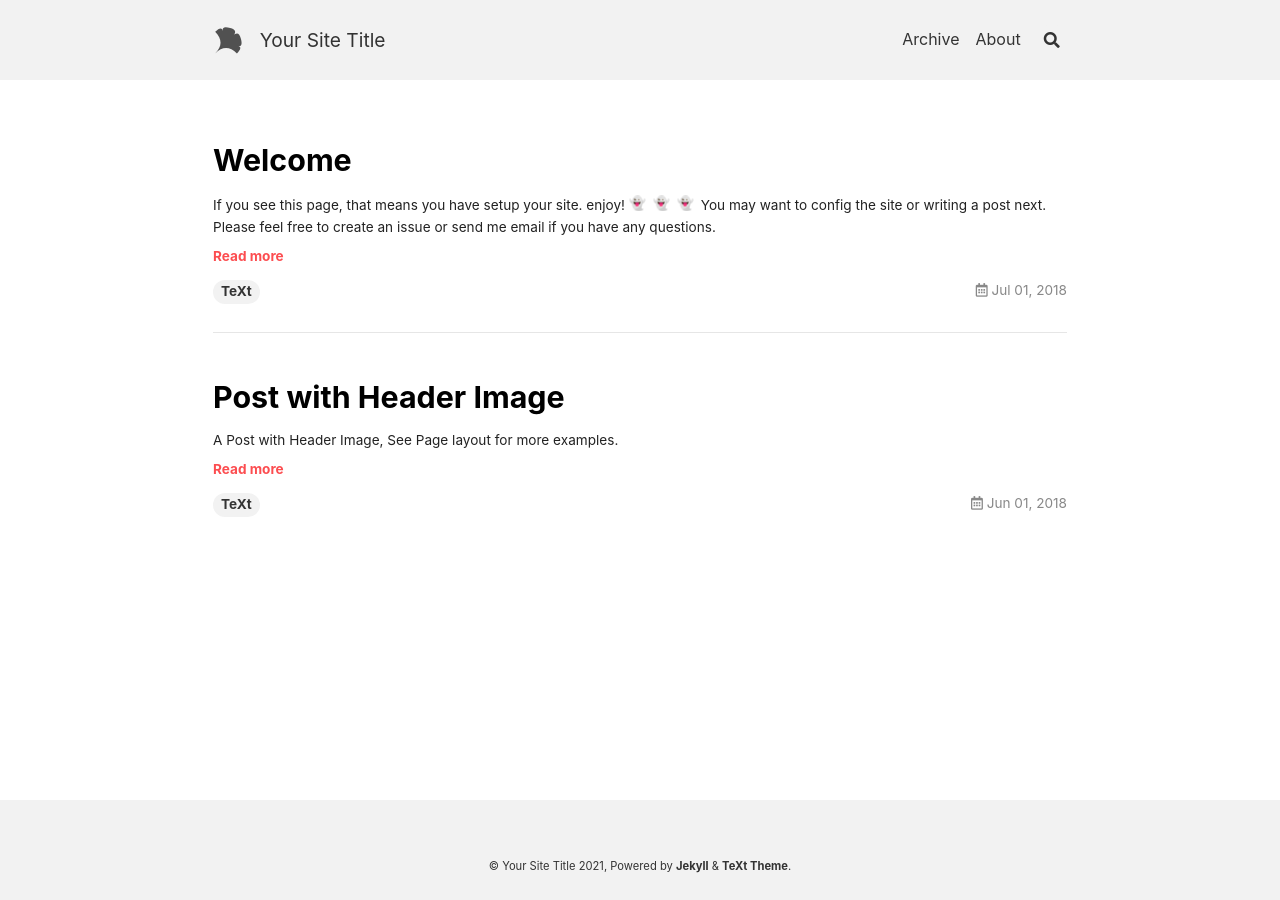
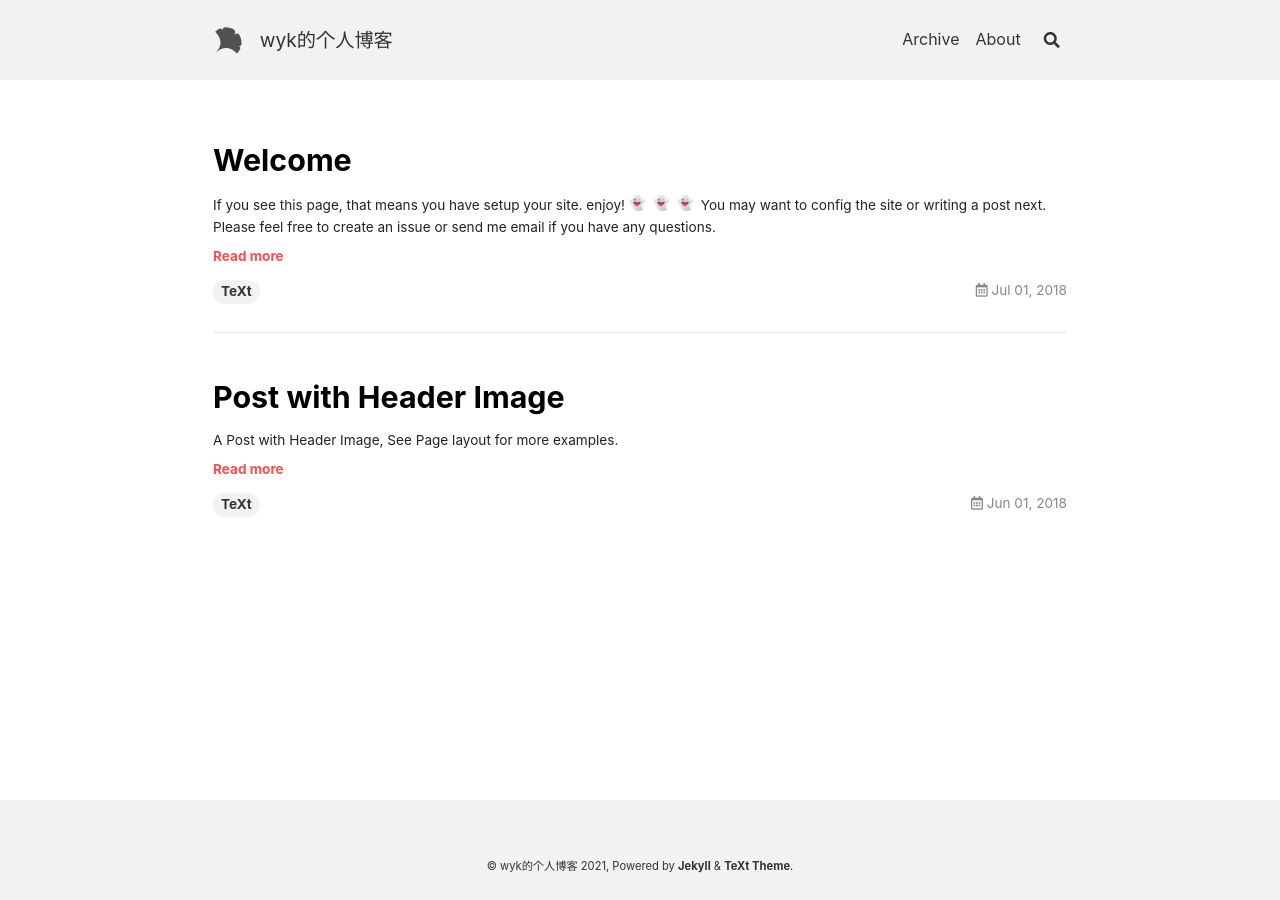
Before and after one commit to wyk-imarubbish/wyk-imarubbish.github.io, a Jekyll site: the page built from index.html, in a window 1280 px wide. Built offline with Jekyll 4.4.1, drawn with Linux system fonts in a browser that asks for light colours; nearby versions of some CDN libraries; emoji names are drawn with the system emoji font; the list of posts is cut into pages by our own code.

Commit message:
更改了配置文件

```diff
--- a/_config.yml
+++ b/_config.yml
@@ -18,24 +18,24 @@
 ##############################
 text_skin: default # "default" (default), "dark", "forest", "ocean", "chocolate", "orange"
 highlight_theme: default # "default" (default), "tomorrow", "tomorrow-night", "tomorrow-night-eighties", "tomorrow-night-blue", "tomorrow-night-bright"
-url     : # the base hostname & protocol for your site e.g. https://www.someone.com
+url     : https://wyk-imarubbish.github.io/ # the base hostname & protocol for your site e.g. https://www.someone.com
 baseurl : # does not include hostname
-title   : Your Site Title
+title   : wyk的个人博客
 description: > # this means to ignore newlines until "Language & timezone"
-  Your Site Description
+   这是我的个人博客。
 
 
 ## => Language and Timezone
 ##############################
-lang: # the language of your site, default as "en"
-timezone: # see https://en.wikipedia.org/wiki/List_of_tz_database_time_zones for the available values
+lang: cn # the language of your site, default as "en"
+timezone: Asia/Beijing # see https://en.wikipedia.org/wiki/List_of_tz_database_time_zones for the available values
 
 
 ## => Author and Social
 ##############################
 author:
-  type      : # "person" (default), "organization"
-  name      : Your Name
+  type      : person # "person" (default), "organization"
+  name      : wuyukai
   url       :
   avatar    : # path or url of avatar image (square)
   bio       : I am an amazing person.
```
